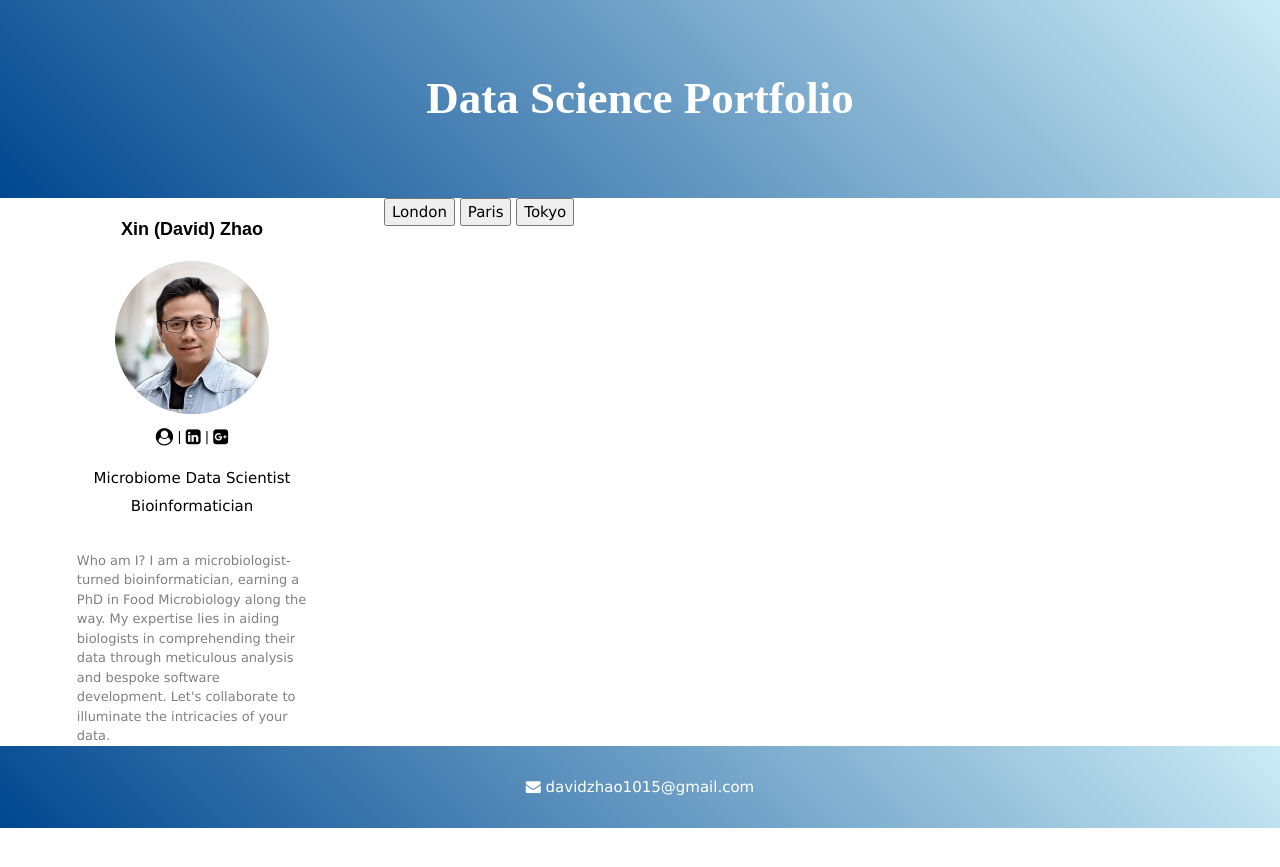
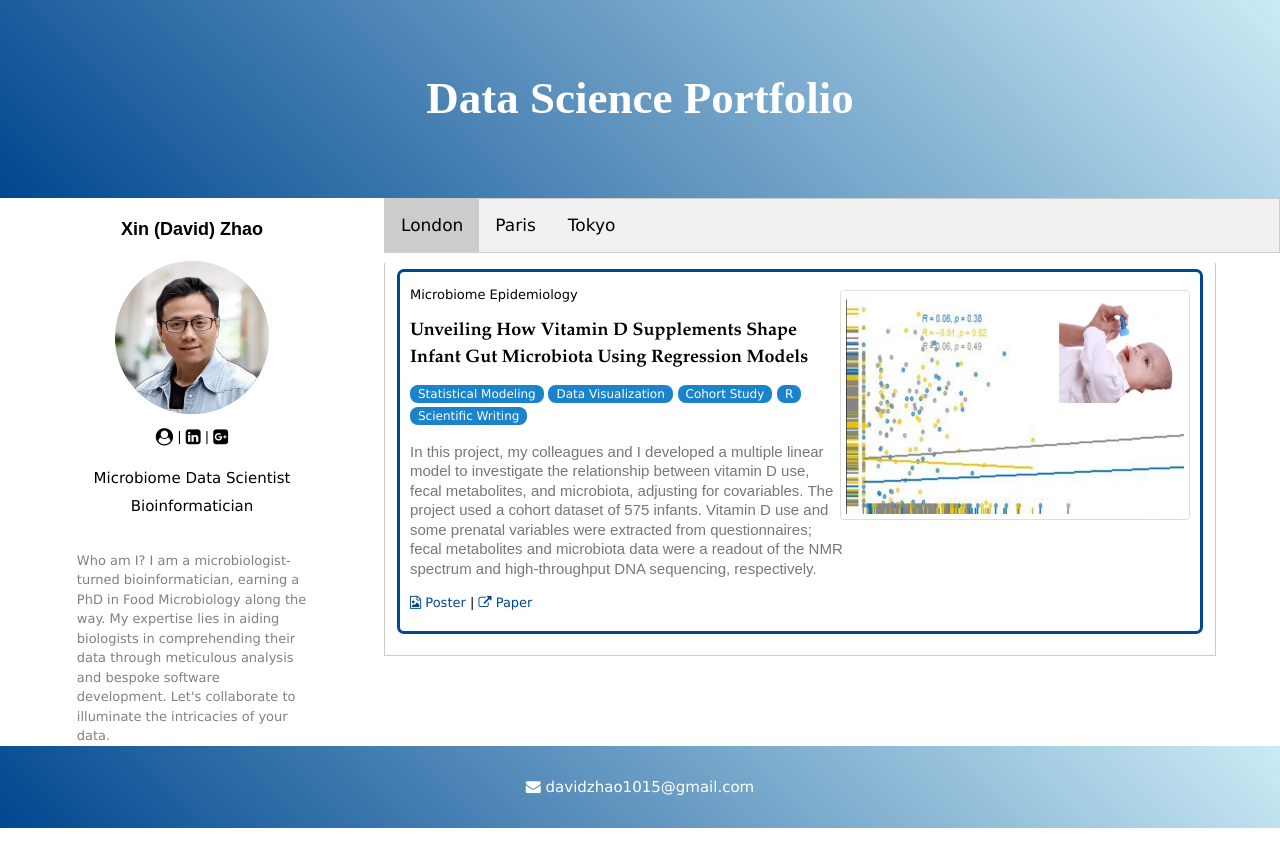
Before and after one commit to davidzhao1015/zhao1015-david.github.io, a Jekyll site: the page index.html, which Jekyll copies as it is, in a window 1280 px wide. Shown: the top 867 px of the page. Built offline with Jekyll 4.4.1, drawn with Linux system fonts in a browser that asks for light colours.

Commit message:
go back to previous commit

```diff
--- a/index.html
+++ b/index.html
@@ -251,9 +251,11 @@
 
 
 <!-- Tab links -->
-    <button class="tablinks" onclick="openCity('London', this, 'red')" id="defaultOpen">London</button>
-    <button class="tablinks" onclick="openCity('Paris', this, 'green')">Paris</button>
-    <button class="tablinks" onclick="openCity('Tokyo', this, 'orange')">Tokyo</button>
+<div class="tab">
+    <button class="tablinks" onclick="openCity(event, 'London')" id="defaultOpen">London</button>
+  <button class="tablinks" onclick="openCity(event, 'Paris')">Paris</button>
+  <button class="tablinks" onclick="openCity(event, 'Tokyo')">Tokyo</button>
+</div>
 
   <article class="project-info">
 <!-- Tab contents -->
@@ -402,18 +404,18 @@
 </footer>
 
 <script>
-function openPage(pageName,elmnt,color) {
+function openCity(evt, cityName) {
   var i, tabcontent, tablinks;
   tabcontent = document.getElementsByClassName("tabcontent");
   for (i = 0; i < tabcontent.length; i++) {
     tabcontent[i].style.display = "none";
   }
-  tablinks = document.getElementsByClassName("tablink");
+  tablinks = document.getElementsByClassName("tablinks");
   for (i = 0; i < tablinks.length; i++) {
-    tablinks[i].style.backgroundColor = "";
+    tablinks[i].className = tablinks[i].className.replace(" active", "");
   }
-  document.getElementById(pageName).style.display = "block";
-  elmnt.style.backgroundColor = color;
+  document.getElementById(cityName).style.display = "block";
+  evt.currentTarget.className += " active";
 }
 
 // Get the element with id="defaultOpen" and click on it
```
